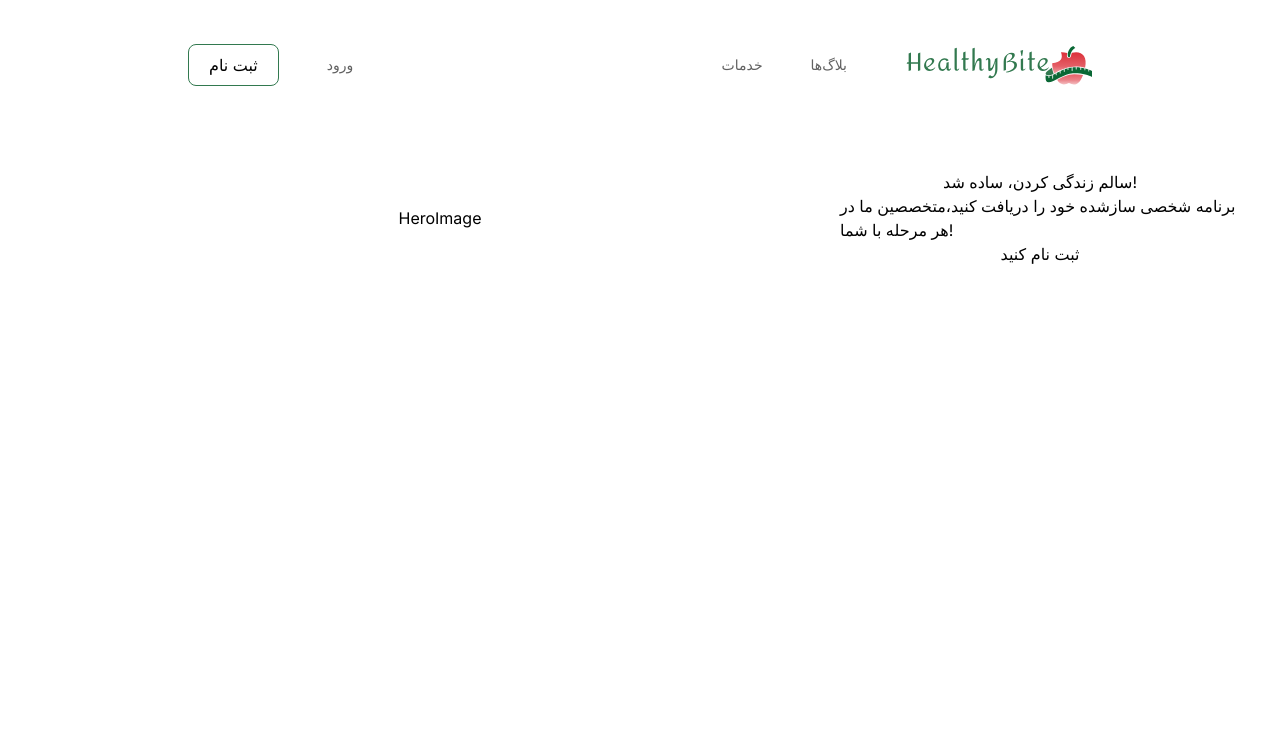
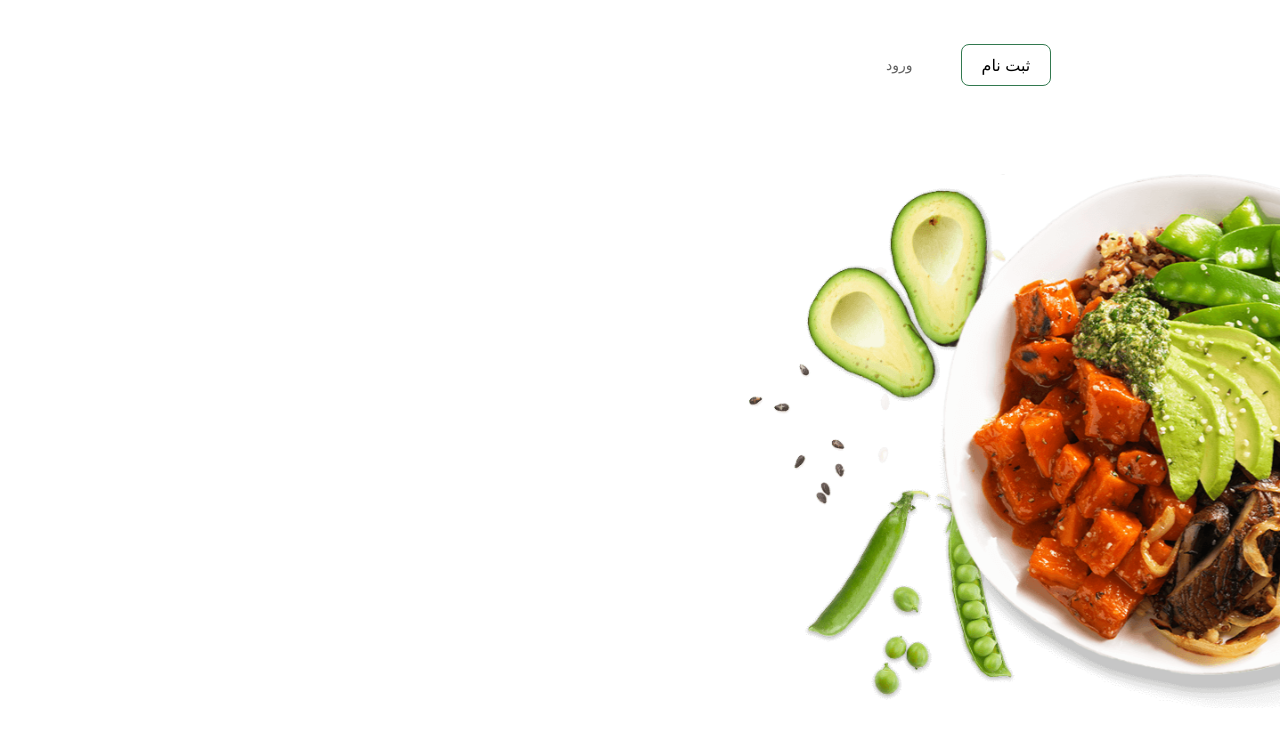
Before and after one commit to ParsaBordbar/Healthcare_Diet, a Next.js app: page / in a window 1280 px wide. Shown: the top 742 px of the page. Built offline with nearby package versions, Linux system fonts and the light colour scheme.

Commit message:
Add HeroButton Component. Add Styles for it. Add Size for it.

```diff
--- a/src/app/globals.css
+++ b/src/app/globals.css
@@ -8,4 +8,48 @@
   --text-important: #DC2F39;
   --tittle-box: #32794F;
   --logo-bg: #F2FFF5;
+  --hero-btn: #BEEBC2;
 }
+
+@media (prefers-color-scheme: dark) {
+  :root {
+    --foreground-rgb: 255, 255, 255;
+    --background-start-rgb: 0, 0, 0;
+    --background-end-rgb: 0, 0, 0;
+  }
+}
+
+h1,
+h2,
+h3,
+h4,
+h5,
+h6,
+span,
+p {
+  color: var(--black);
+}
+
+body {
+  color: var;
+  background: var(--back-ground-white);
+  direction: rtl;
+}
+
+@layer utilities {
+  .text-balance {
+    text-wrap: balance;
+  }
+}
+
+.shadow-button-orange {
+  box-shadow: 0px 4px 10px 0px rgba(255, 164, 90, 0.4);
+  -webkit-box-shadow: 0px 4px 10px 0px rgba(255, 164, 90, 0.4);
+  -moz-box-shadow: 0px 4px 10px 0px rgba(255, 164, 90, 0.4);
+}
+
+.shadow-button-green{
+  box-shadow: 0px 4px 10px 0px rgba(3, 128, 98 , 0.4);
+  -webkit-box-shadow: 0px 4px 10px 0px rgba(3, 128, 98 , 0.4);
+  -moz-box-shadow: 0px 4px 10px 0px rgba(3, 128, 98 , 0.4);
+}
--- a/src/components/landingPage_components/Hero/index.tsx
+++ b/src/components/landingPage_components/Hero/index.tsx
@@ -1,21 +1,26 @@
+import HeroButton from "../HeroButton";
+import HeroArt from "/public/svg/pngwing 2.svg"
 
 const Hero = () => {
     return(
-        <div className="grid grid-cols-9 m-10">
-            <div className="col-span-6 flex justify-center flex-col items-center">
-                HeroImage
-            </div>
-            <div className="col-span-3 flex justify-center flex-col items-center">
-                <h2>
-                سالم زندگی کردن،
-                    ساده شد!
+        <div className="grid grid-cols-9">
+
+            <div className="col-span-3 flex justify-start pt-24 ps-28 flex-col items-center gap-9">
+                <h2 className="flex flex-row py-2 items-center text-5xl gap-4">
+                    <div className="flex flex-col justify-center items-baseline gap-4">
+                        <p className="text-[var(--text-important)] font-bold text-7xl">سالم</p>
+                        <p>ساده شد!</p>
+                    </div>
+                    <p className="pb-10">زندگی کردن،</p>
                 </h2>
-                <p>
+                <p className="text-xl ps-20">
                 برنامه شخصی سازشده خود را دریافت کنید،متخصصین ما در هر مرحله با شما!
                 </p>
-                <button>
-                ثبت نام کنید
-                </button>
+                <HeroButton text="ثبت نام کنید" />
+            </div>
+
+            <div className="col-span-6 flex justify-center flex-col items-center mt-11">
+                <HeroArt/>
             </div>
 
         </div>
--- /dev/null
+++ b/src/components/landingPage_components/HeroButton/index.tsx
@@ -0,0 +1,8 @@
+import { HeroButtonType } from "@/types";
+
+const HeroButton = ({text}:HeroButtonType) => {
+    return(
+        <button className="text-2xl bg-[var(--hero-btn)] rounded-lg px-20 py-3 bg-gradient-to-t to-[var(--hero-btn)] from-[var(--logo-bg)] shadow-lg">{text}</button>
+    )
+};
+export default HeroButton;
--- a/src/components/landingPage_components/Navbar/index.tsx
+++ b/src/components/landingPage_components/Navbar/index.tsx
@@ -1,20 +1,21 @@
-"use client"
 import LoginButton from "@/components/LoginButton";
 import NavElement from "../NavElement";
 import LogoSvg from "/public/svg/Logo.svg"
+import Link from "next/link";
+
 
 const Navbar = () => {
     return(
         <nav className="flex top-0 px-36 sticky z-20 justify-between items-center flex-row m-11">
+            <ul className="flex justify-between items-center flex-row gap-12">
+                <li><Link href={'./'}><LogoSvg /></Link></li>
+                <li> <NavElement link="./" text="خدمات"/> </li>
+                <li> <NavElement link="./" text="بلاگ‌ها" /> </li>
+            </ul>
             <div className="flex flex-row gap-12 justify-center items-center">
                 <LoginButton />
                 <NavElement link="./" text="ورود" />
             </div>
-            <ul className="flex justify-between items-center flex-row gap-12">
-                <li> <NavElement link="./" text="خدمات"/> </li>
-                <li> <NavElement link="./" text="بلاگ‌ها" /> </li>
-                <li><LogoSvg /></li>
-            </ul>
         </nav>
     )
 };
--- a/src/types/index.ts
+++ b/src/types/index.ts
@@ -2,3 +2,7 @@ export interface NavElementType{
    text: string,
    link: string,
 }
+
+export interface HeroButtonType{
+   text:string,
+}
```
